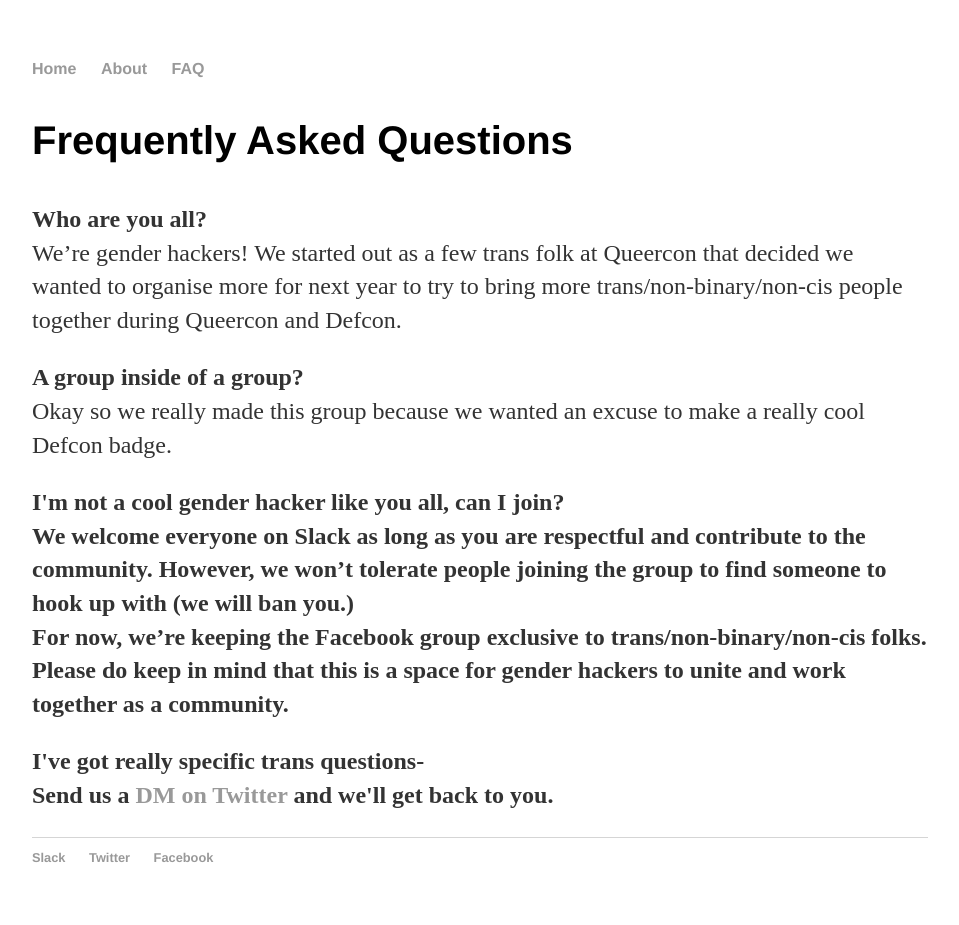
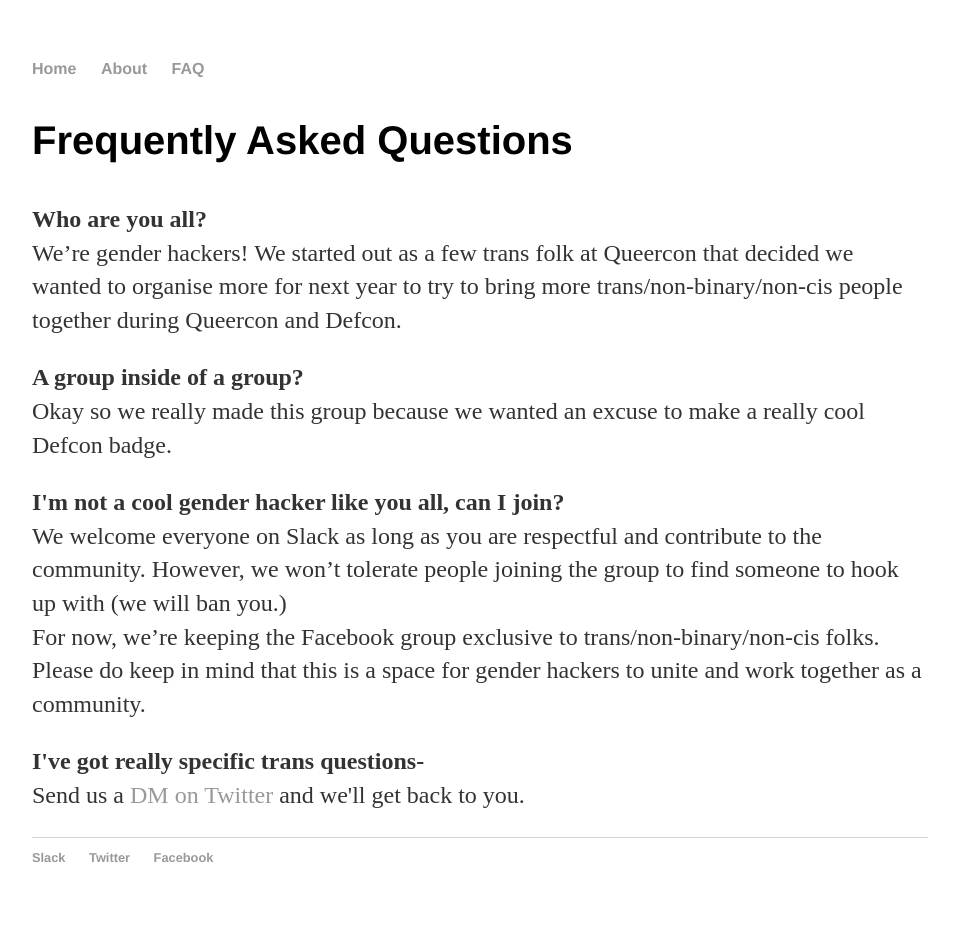
Before and after one commit to beyondbinaries/beyondbinaries.github.io, a Jekyll site: the page faq/index.html, which Jekyll copies as it is, in a window 1280 px wide. Shown: the whole page, without its empty margins (160-1119 px from the left). Built offline with Jekyll 4.4.1, drawn with Linux system fonts in a browser that asks for light colours.

Commit message:
Fixed broken <b> tag.

```diff
--- a/faq/index.html
+++ b/faq/index.html
@@ -19,7 +19,7 @@
             We’re gender hackers! We started out as a few trans folk at Queercon that decided we wanted to organise more for next year to try to bring more trans/non-binary/non-cis people together during Queercon and Defcon.</p>
             <p><b>A group inside of a group?</b><br>
             Okay so we really made this group because we wanted an excuse to make a really cool Defcon badge.</p>
-            <p><b>I'm not a cool gender hacker like you all, can I join?<b><br>
+            <p><b>I'm not a cool gender hacker like you all, can I join?</b><br>
             We welcome everyone on Slack as long as you are respectful and contribute to the community. However, we won’t tolerate people joining the group to find someone to hook up with (we will ban you.)<br>For now, we’re keeping the Facebook group exclusive to trans/non-binary/non-cis folks.<br>Please do keep in mind that this is a space for gender hackers to unite and work together as a community.</p>
             <p><b>I've got really specific trans questions-</b><br>
             Send us a <a href="https://twitter.com/_beyondbinaries">DM on Twitter</a> and we'll get back to you.
```
